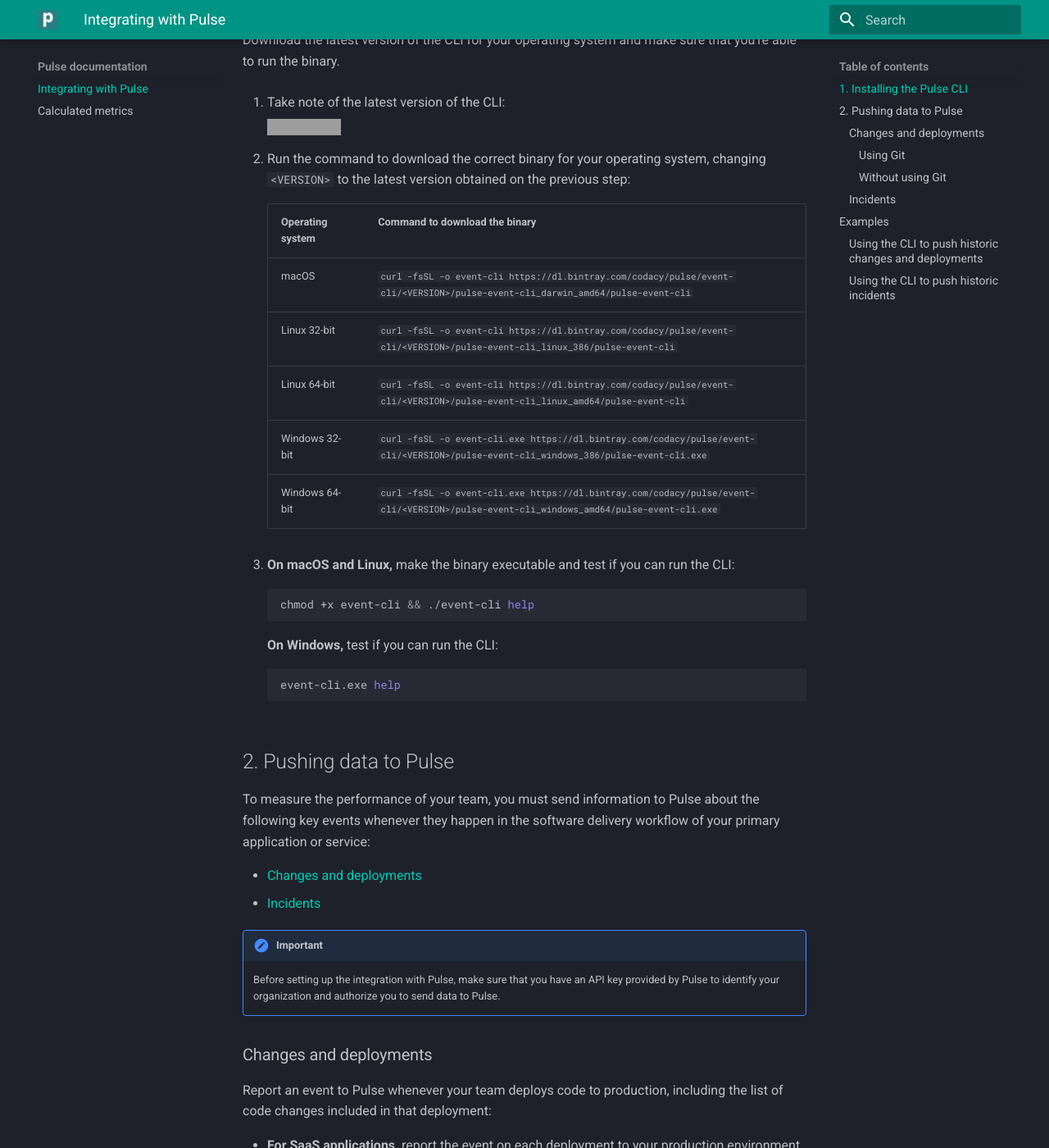
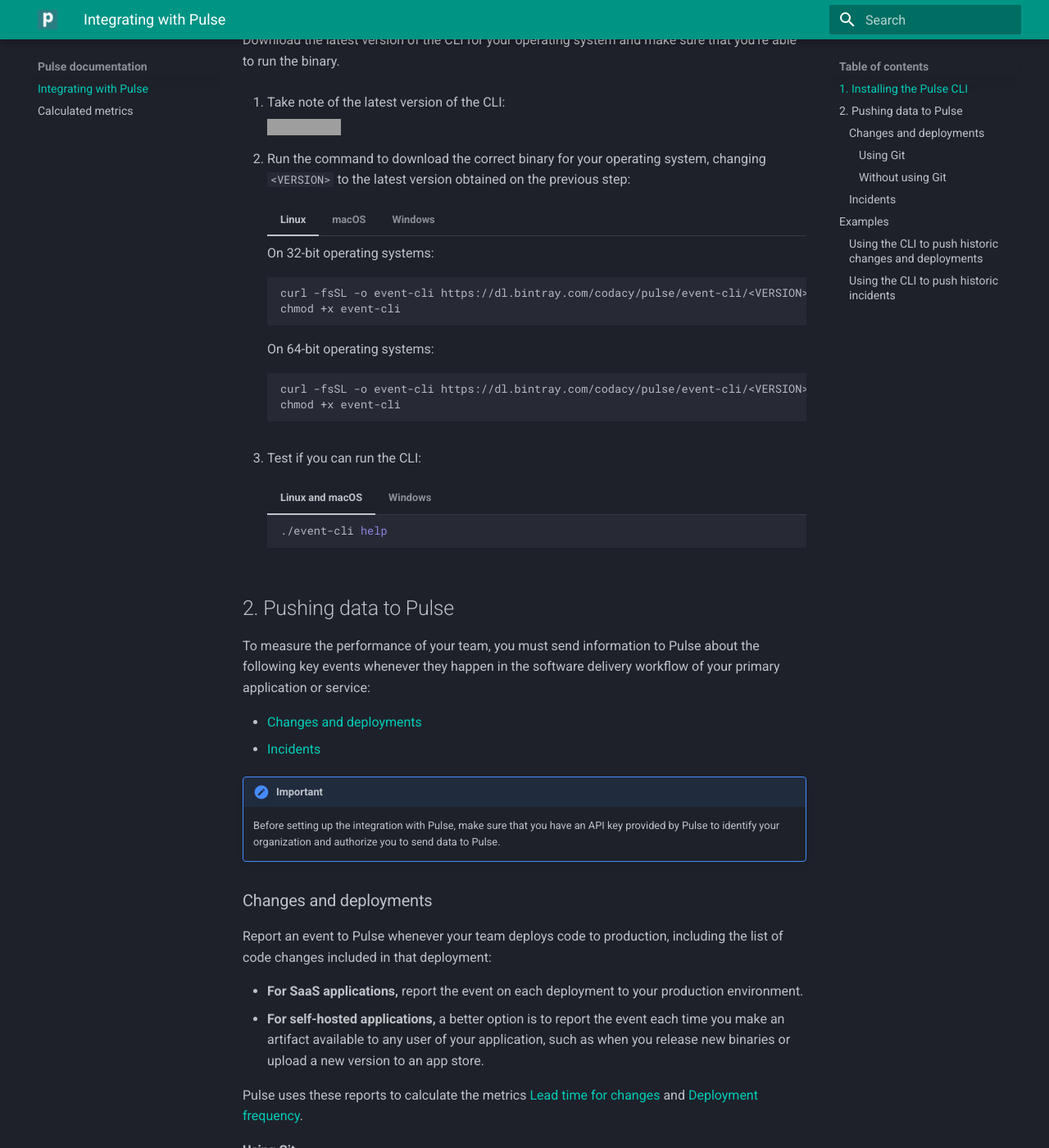
Before and after one commit to codacy/pulse-user-docs, an MkDocs documentation site: the page built from docs/index.md, in a window 1280 px wide and 1400 px high, scrolled down 708 px. Shown: the whole window at 82% size. Built offline with MkDocs 1.6.1 and Material for MkDocs 9.7.7, drawn with Linux system fonts in a browser that asks for light colours; some of the changed text lies outside the part shown; grey boxes are pictures that could not be loaded.

Commit message:
feature: Use Markdown extension to provide instructions in tabs (#12)

````diff
--- a/docs/index.md
+++ b/docs/index.md
@@ -23,25 +23,51 @@
 
 1.  Run the command to download the correct binary for your operating system, changing `<VERSION>` to the latest version obtained on the previous step:
 
-    | Operating system | Command to download the binary                                                                                                          |
-    | ---------------- | --------------------------------------------------------------------------------------------------------------------------------------- |
-    | macOS            | `curl -fsSL -o event-cli https://dl.bintray.com/codacy/pulse/event-cli/<VERSION>/pulse-event-cli_darwin_amd64/pulse-event-cli`          |
-    | Linux 32-bit     | `curl -fsSL -o event-cli https://dl.bintray.com/codacy/pulse/event-cli/<VERSION>/pulse-event-cli_linux_386/pulse-event-cli`             |
-    | Linux 64-bit     | `curl -fsSL -o event-cli https://dl.bintray.com/codacy/pulse/event-cli/<VERSION>/pulse-event-cli_linux_amd64/pulse-event-cli`           |
-    | Windows 32-bit   | `curl -fsSL -o event-cli.exe https://dl.bintray.com/codacy/pulse/event-cli/<VERSION>/pulse-event-cli_windows_386/pulse-event-cli.exe`   |
-    | Windows 64-bit   | `curl -fsSL -o event-cli.exe https://dl.bintray.com/codacy/pulse/event-cli/<VERSION>/pulse-event-cli_windows_amd64/pulse-event-cli.exe` |
+    === "Linux"
+        On 32-bit operating systems:
 
-1.  **On macOS and Linux,** make the binary executable and test if you can run the CLI:
+        ```sh
+        curl -fsSL -o event-cli https://dl.bintray.com/codacy/pulse/event-cli/<VERSION>/pulse-event-cli_linux_386/pulse-event-cli && \
+        chmod +x event-cli
+        ```
 
-    ```sh
-    chmod +x event-cli && ./event-cli help
-    ```
+        On 64-bit operating systems:
 
-    **On Windows,** test if you can run the CLI:
+        ```sh
+        curl -fsSL -o event-cli https://dl.bintray.com/codacy/pulse/event-cli/<VERSION>/pulse-event-cli_linux_amd64/pulse-event-cli && \
+        chmod +x event-cli
+        ```
 
-    ```sh
-    event-cli.exe help
-    ```
+    === "macOS"
+        ```sh
+        curl -fsSL -o event-cli https://dl.bintray.com/codacy/pulse/event-cli/<VERSION>/pulse-event-cli_darwin_amd64/pulse-event-cli && \
+        chmod +x event-cli
+        ```
+
+    === "Windows"
+        On 32-bit operating systems:
+
+        ```
+        curl -fsSL -o event-cli.exe https://dl.bintray.com/codacy/pulse/event-cli/<VERSION>/pulse-event-cli_windows_386/pulse-event-cli.exe
+        ```
+
+        On 64-bit operating systems:
+
+        ```
+        curl -fsSL -o event-cli.exe https://dl.bintray.com/codacy/pulse/event-cli/<VERSION>/pulse-event-cli_windows_amd64/pulse-event-cli.exe
+        ```
+
+1.  Test if you can run the CLI:
+
+    === "Linux and macOS"
+        ```sh
+        ./event-cli help
+        ```
+
+    === "Windows"
+        ```sh
+        event-cli.exe help
+        ```
 
 ## 2. Pushing data to Pulse
 
@@ -74,16 +100,27 @@
 
 Run the following command to report a deployment and its changes:
 
-```sh
-git clone <Git repository URL>
-cd <local Git repository directory>
-./event-cli push git deployment \
-    --api-key "<API key>" \
-    --previous-deployment-ref "<previous deployment ref>" \
-    --identifier "<deployment identifier>" \
-    --timestamp "$(date +%s)"
-```
+=== "Linux and macOS"
+    ```sh
+    git clone <Git repository URL>
+    cd <local Git repository directory>
+    ./event-cli push git deployment \
+        --api-key "<API key>" \
+        --previous-deployment-ref "<previous deployment ref>" \
+        --identifier "<deployment identifier>" \
+        --timestamp "$(date +%s)"
+    ```
 
+=== "Windows"
+    ```sh
+    git clone <Git repository URL>
+    cd <local Git repository directory>
+    event-cli.exe push git deployment \
+        --api-key "<API key>" \
+        --previous-deployment-ref "<previous deployment ref>" \
+        --identifier "<deployment identifier>" \
+        --timestamp "<timestamp>"
+    ```
 The command automatically reports all commits done between the previous deployment and the `HEAD` of the Git repository as changes that belong to the deployment being reported.
 
 #### Without using Git
@@ -102,12 +139,21 @@
 
     Run the following command to report each change:
 
-    ```sh
-    ./event-cli push change \
-        --api-key "<API key>" \
-        --identifier "<change identifier>" \
-        --timestamp "$(date +%s)"
-    ```
+    === "Linux and macOS"
+        ```sh
+        ./event-cli push change \
+            --api-key "<API key>" \
+            --identifier "<change identifier>" \
+            --timestamp "$(date +%s)"
+        ```
+
+    === "Windows"
+        ```sh
+        event-cli.exe push change \
+            --api-key "<API key>" \
+            --identifier "<change identifier>" \
+            --timestamp "<timestamp>"
+        ```
 
 1.  Send the following information when reporting **deployments** to Pulse:
 
@@ -119,13 +165,23 @@
 
     Run the following command to report each deployment:
 
-    ```sh
-    ./event-cli push deployment \
-        --api-key "<API key>" \
-        --identifier "<deployment identifier>" \
-        --timestamp "$(date +%s)" \
-        <space-separated list of commit identifiers>
-    ```
+    === "Linux and macOS"
+        ```sh
+        ./event-cli push deployment \
+            --api-key "<API key>" \
+            --identifier "<deployment identifier>" \
+            --timestamp "$(date +%s)" \
+            <space-separated list of commit identifiers>
+        ```
+
+    === "Windows"
+        ```sh
+        event-cli.exe push deployment \
+            --api-key "<API key>" \
+            --identifier "<deployment identifier>" \
+            --timestamp "<timestamp>" \
+            <space-separated list of commit identifiers>
+        ```
 
 ### Incidents
 
@@ -148,13 +204,23 @@
 
 Run the following command to report each incident:
 
-```sh
-./event-cli push incident \
-    --api-key "<API key>" \
-    --identifier "<incident identifier>" \
-    --timestampCreated "<timestampCreated>" \
-    --timestampResolved "$(date +%s)"
-```
+=== "Linux and macOS"
+    ```sh
+    ./event-cli push incident \
+        --api-key "<API key>" \
+        --identifier "<incident identifier>" \
+        --timestampCreated "<timestampCreated>" \
+        --timestampResolved "$(date +%s)"
+    ```
+
+=== "Windows"
+    ```sh
+    event-cli.exe push incident \
+        --api-key "<API key>" \
+        --identifier "<incident identifier>" \
+        --timestampCreated "<timestampCreated>" \
+        --timestampResolved "<timestampResolved>"
+    ```
 
 ## Examples
 
--- a/mkdocs.yml
+++ b/mkdocs.yml
@@ -27,6 +27,7 @@
   - footnotes
   - meta
   - pymdownx.superfences
+  - pymdownx.tabbed
   - pymdownx.striphtml:
       strip_comments: true
   - toc:
````
